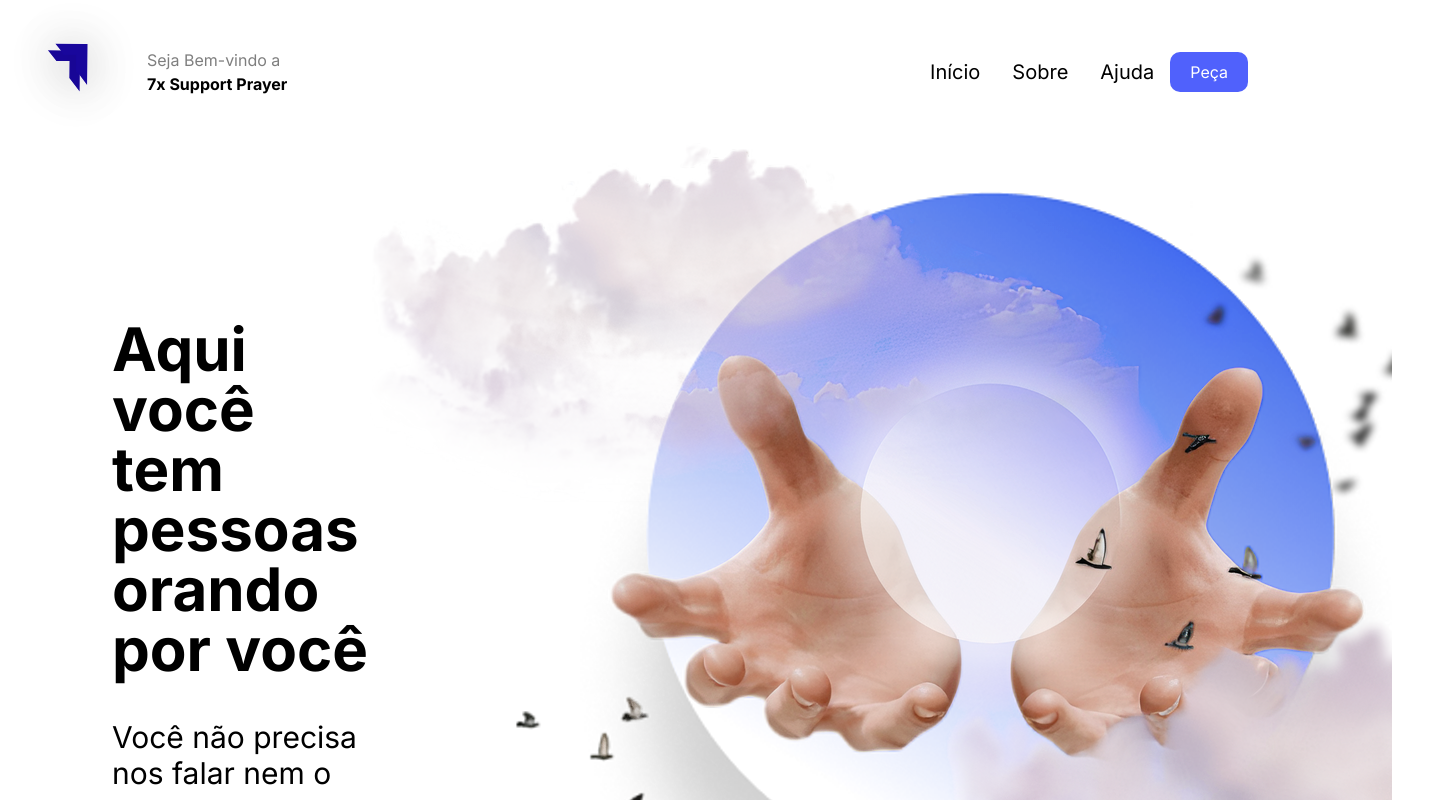
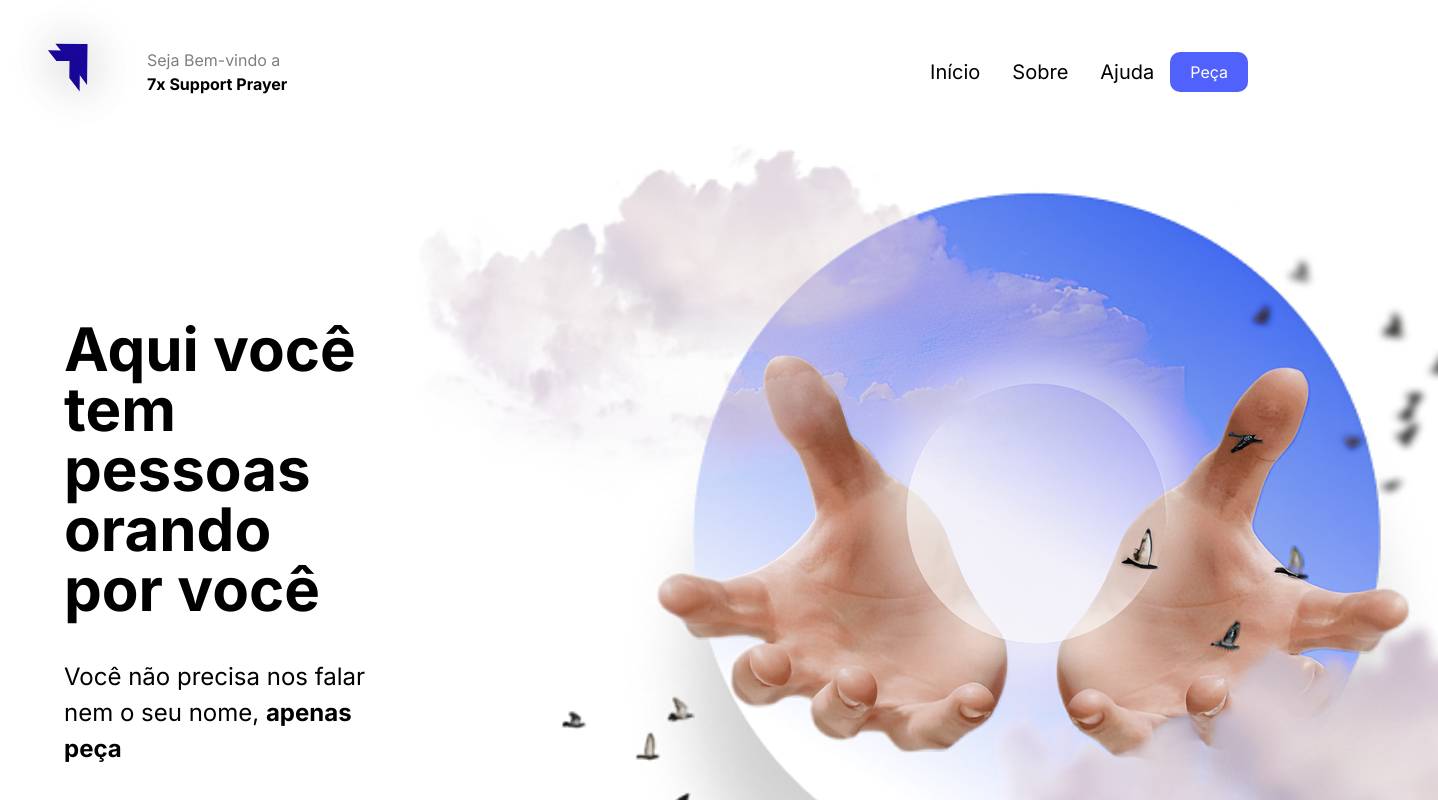
Before and after one commit to Divyne-WebSite/website-oracao, a React (Vite) app: page / in a window 1280 px wide. Shown: the top 800 px of the page, 1438 px wide, since content can reach past the window. Built offline with nearby package versions, Linux system fonts and the light colour scheme.

Commit message:
terminad_text

```diff
--- a/src/components/BodySite/index.tsx
+++ b/src/components/BodySite/index.tsx
@@ -3,22 +3,21 @@ import body from '../../assets/body.png'
 import './styles.css'
 
 function BodySite() {
-
-
   return (
-    <div className="flex font-inter items-start justify-start md:ml-28 ml-5">
-      <div className="flex flex-col mt-44">
+    <div className="flex font-inter items-start justify-start md:ml-16 ml-5">
+      <div id='container' className="flex flex-col mt-44">
         <span className="font-bold text-6xl">Aqui você tem </span>
         <span className="font-bold text-6xl">pessoas orando</span>
         <span className="font-bold text-6xl mb-10">por você</span>
-        <span className="font-regular text-3xl">Você não precisa nos falar nem o seu nome,</span>
-        <span className="font-bold text-3xl mb-10">apenas peça</span>
+        <div className='secoundText'>
+          <span>Você não precisa nos falar nem o seu nome, <strong>apenas peça</strong> </span>
+        </div>
         <button className="bg-indigo-600 hover:bg-indigo-700 text-white font-bold py-2 px-4 rounded-md w-64 h-12">
           Peça sua oração
         </button>
 
       </div>
-      <img src={body} className="ml-auto mx-2 md:block hidden" />
+      <img id='image' src={body} />
     </div>
   );
 }
--- a/src/pages/Home/styles.css
+++ b/src/pages/Home/styles.css
@@ -1,13 +1,21 @@
 .font-inter {
     font-family: 'inter', sans-serif;
   }
+
+#container {
+  min-width: 350px;
+}
+
+.secoundText {
+  font-size: 24px;
+  padding-bottom: 40px;
+}
 
   .buttonClass {
     background-color: #5061fc;
     color: white;
     padding: 8px 20px;
     border-radius: 10px;
-
   }
 
   .buttonClass:hover {
```
